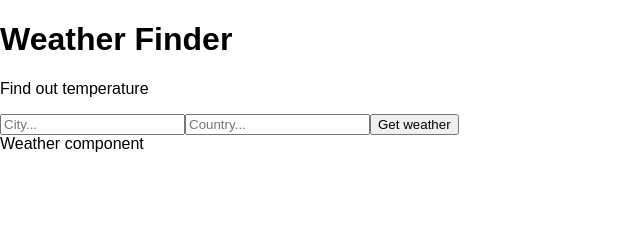
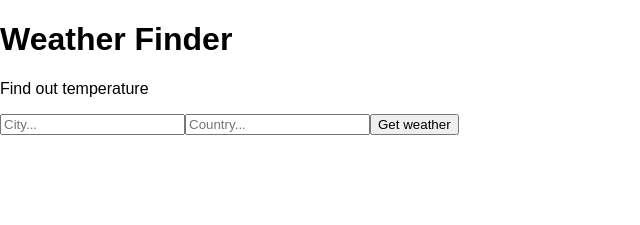
Before and after one commit to gastonlasarte/weather-app-flow, a React (Create React App) app: page / in a window 1280 px wide. Shown: the top 225 px of the page, without its empty margins (0-640 px from the left). Built offline with nearby package versions, Linux system fonts and the light colour scheme.

Commit message:
Template things

```diff
--- a/src/App.js
+++ b/src/App.js
@@ -6,6 +6,14 @@ import Weather from "./components/Weather";
 const API_KEY = "9a752a1675b0c6a3efb3097603ef2b05";
 
 class App extends React.Component {
+	state = {
+		temperature: undefined,
+		city: undefined,
+		country: undefined,
+		description: undefined,
+		error: undefined
+	}
+
 	getWeather = async (e) => {
 		e.preventDefault();
 		const city = e.target.elements.city.value;
@@ -14,13 +22,27 @@ class App extends React.Component {
 		const api_call = await fetch(`http://api.openweathermap.org/data/2.5/weather?q=${city},${country}&appid=${API_KEY}&units=metric`);
 		const data = await api_call.json();
 		console.log(data);
+		this.setState({
+			temperature: data.main.temp,
+			city: data.name,
+			country: data.sys.country,
+			description: data.weather[0].description,
+			error: ""
+		});
 	}
+
 	render() {
 		return (
 			<div>
 				<Titles />
 				<Form getWeather={this.getWeather}/>
-				<Weather />
+				<Weather
+					temperature={this.state.temperature}
+					city={this.state.city}
+					country={this.state.country}
+					description={this.state.description}
+					error={this.state.error}
+				/>
 			</div>
 		);
 	}
--- a/src/components/Weather.js
+++ b/src/components/Weather.js
@@ -4,7 +4,10 @@ class Weather extends React.Component {
 	render () {
 		return (
 			<div>
-				Weather component
+				{ this.props.temperature && <p>Temperatura: { this.props.temperature }</p> }
+				{ this.props.city && <p>Ciudad: { this.props.city }</p> }
+				{ this.props.country && <p>Pais: { this.props.country }</p> }
+				{ this.props.description && <p>Condicion: { this.props.description }</p> }
 			</div>
 		);
 	}
```
